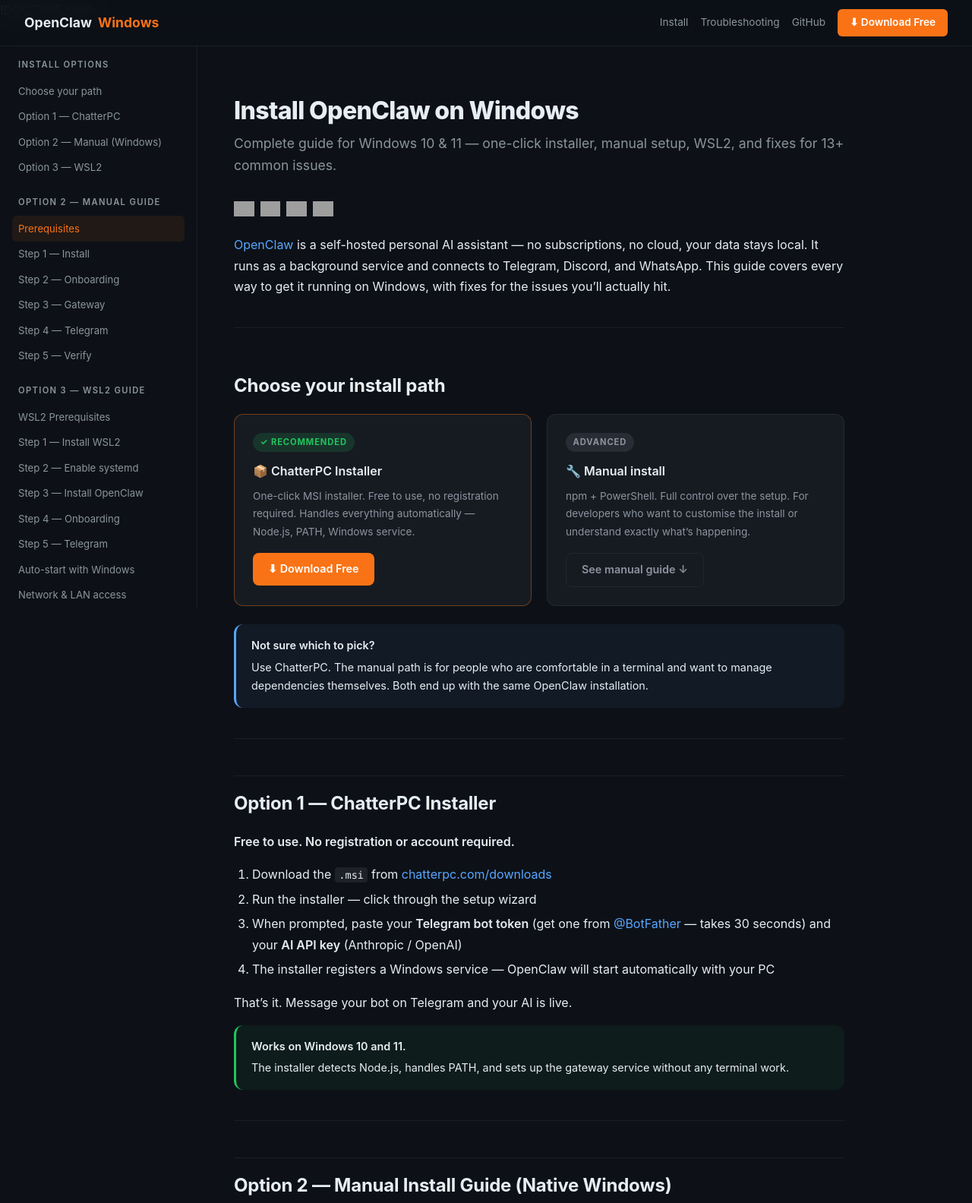
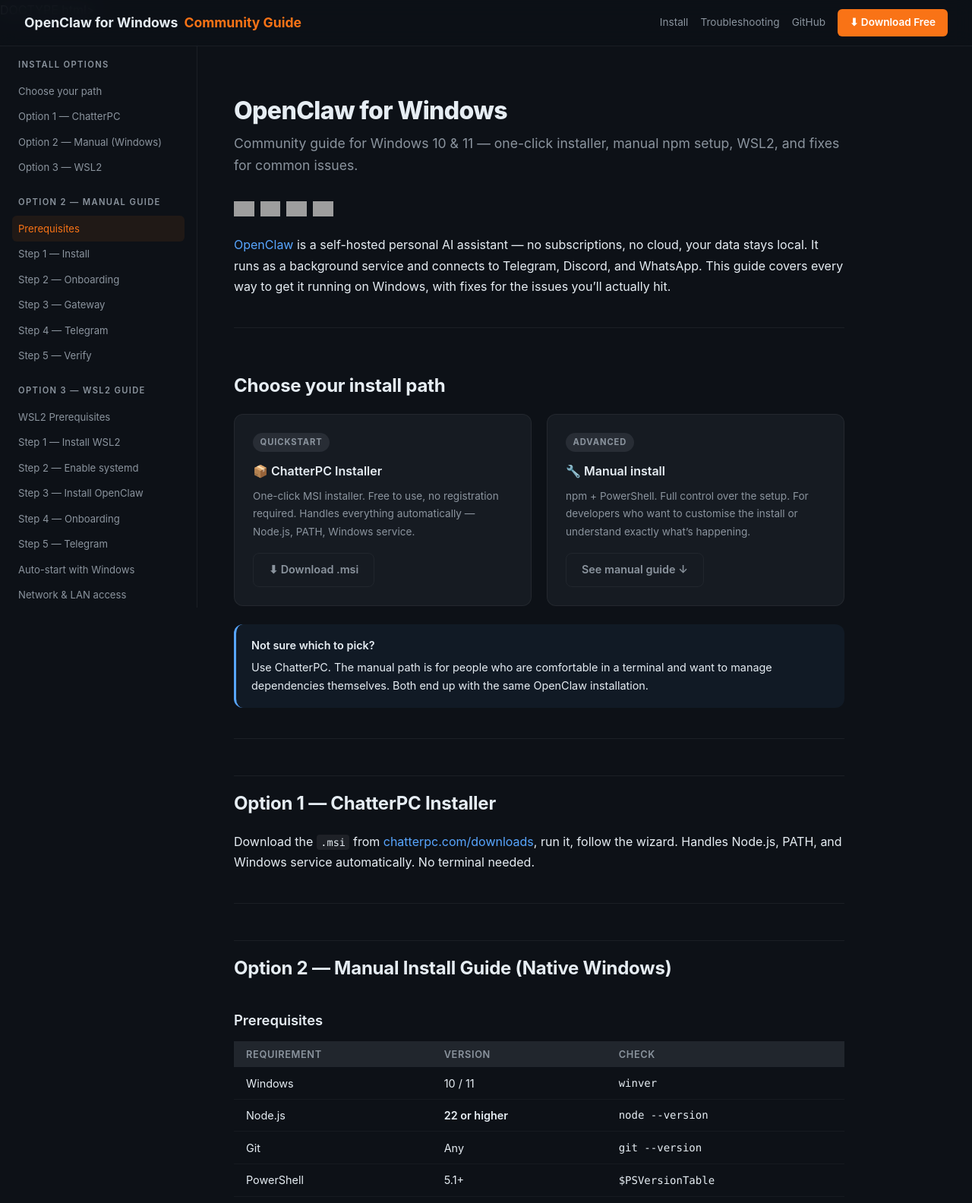
Before and after one commit to keugenek/clawhome, a plain HTML site: page index.html in a window 1280 px wide. Shown: the top 1584 px of the page at 76% size. Drawn offline with Linux system fonts and the light colour scheme; grey boxes are pictures that could not be loaded.

Commit message:
fix: header -> OpenClaw for Windows Community Guide, tone down ChatterPC section

```diff
--- a/index.html
+++ b/index.html
@@ -1,4 +1,4 @@
-!DOCTYPE html>
+DOCTYPE html>
 <html lang="en">
 <head>
 <meta charset="UTF-8">
@@ -128,7 +128,7 @@
 <body>
 
 <nav>
-  <a class="nav-logo" href="/">OpenClaw <span class="claw">Windows</span></a>
+  <a class="nav-logo" href="/">OpenClaw for Windows <span class="claw">Community Guide</span></a>
   <div class="nav-links">
     <a href="#install">Install</a>
     <a href="#issues">Troubleshooting</a>
@@ -175,8 +175,8 @@
 <!-- Main content -->
 <main class="content">
 
-  <h1>Install OpenClaw on Windows</h1>
-  <p class="subtitle">Complete guide for Windows 10 &amp; 11 &mdash; one-click installer, manual setup, WSL2, and fixes for 13+ common issues.</p>
+  <h1>OpenClaw for Windows</h1>
+  <p class="subtitle">Community guide for Windows 10 &amp; 11 &mdash; one-click installer, manual npm setup, WSL2, and fixes for common issues.</p>
 
   <div class="badges">
     <a href="https://github.com/keugenek/clawhome/stargazers"><img src="https://img.shields.io/github/stars/keugenek/clawhome?style=social" alt="Stars"></a>
@@ -192,11 +192,11 @@
   <h2>Choose your install path</h2>
 
   <div class="install-options">
-    <div class="option-card recommended">
-      <span class="option-badge badge-green">&#x2713; Recommended</span>
+    <div class="option-card">
+      <span class="option-badge badge-gray">Quickstart</span>
       <h3>&#x1F4E6; ChatterPC Installer</h3>
       <p>One-click MSI installer. Free to use, no registration required. Handles everything automatically &mdash; Node.js, PATH, Windows service.</p>
-      <a href="https://chatterpc.com/downloads" class="btn btn-primary">&#x2B07; Download Free</a>
+      <a href="https://chatterpc.com/downloads" class="btn btn-outline">&#x2B07; Download .msi</a>
     </div>
     <div class="option-card">
       <span class="option-badge badge-gray">Advanced</span>
@@ -214,21 +214,8 @@
 
   <h2>Option 1 &mdash; ChatterPC Installer</h2>
 
-  <p><strong>Free to use. No registration or account required.</strong></p>
-  <ol>
-    <li>Download the <code>.msi</code> from <a href="https://chatterpc.com/downloads">chatterpc.com/downloads</a></li>
-    <li>Run the installer &mdash; click through the setup wizard</li>
-    <li>When prompted, paste your <strong>Telegram bot token</strong> (get one from <a href="https://t.me/BotFather">@BotFather</a> &mdash; takes 30 seconds) and your <strong>AI API key</strong> (Anthropic / OpenAI)</li>
-    <li>The installer registers a Windows service &mdash; OpenClaw will start automatically with your PC</li>
-  </ol>
-
-  <p>That&rsquo;s it. Message your bot on Telegram and your AI is live.</p>
-
-  <div class="callout callout-tip">
-    <p><strong>Works on Windows 10 and 11.</strong> The installer detects Node.js, handles PATH, and sets up the gateway service without any terminal work.</p>
-  </div>
-
-  <hr id="option-manual">
+  <p>Download the <code>.msi</code> from <a href="https://chatterpc.com/downloads">chatterpc.com/downloads</a>, run it, follow the wizard. Handles Node.js, PATH, and Windows service automatically. No terminal needed.</p>
+<hr id="option-manual">
 
   <h2>Option 2 &mdash; Manual Install Guide (Native Windows)</h2>
 
```
